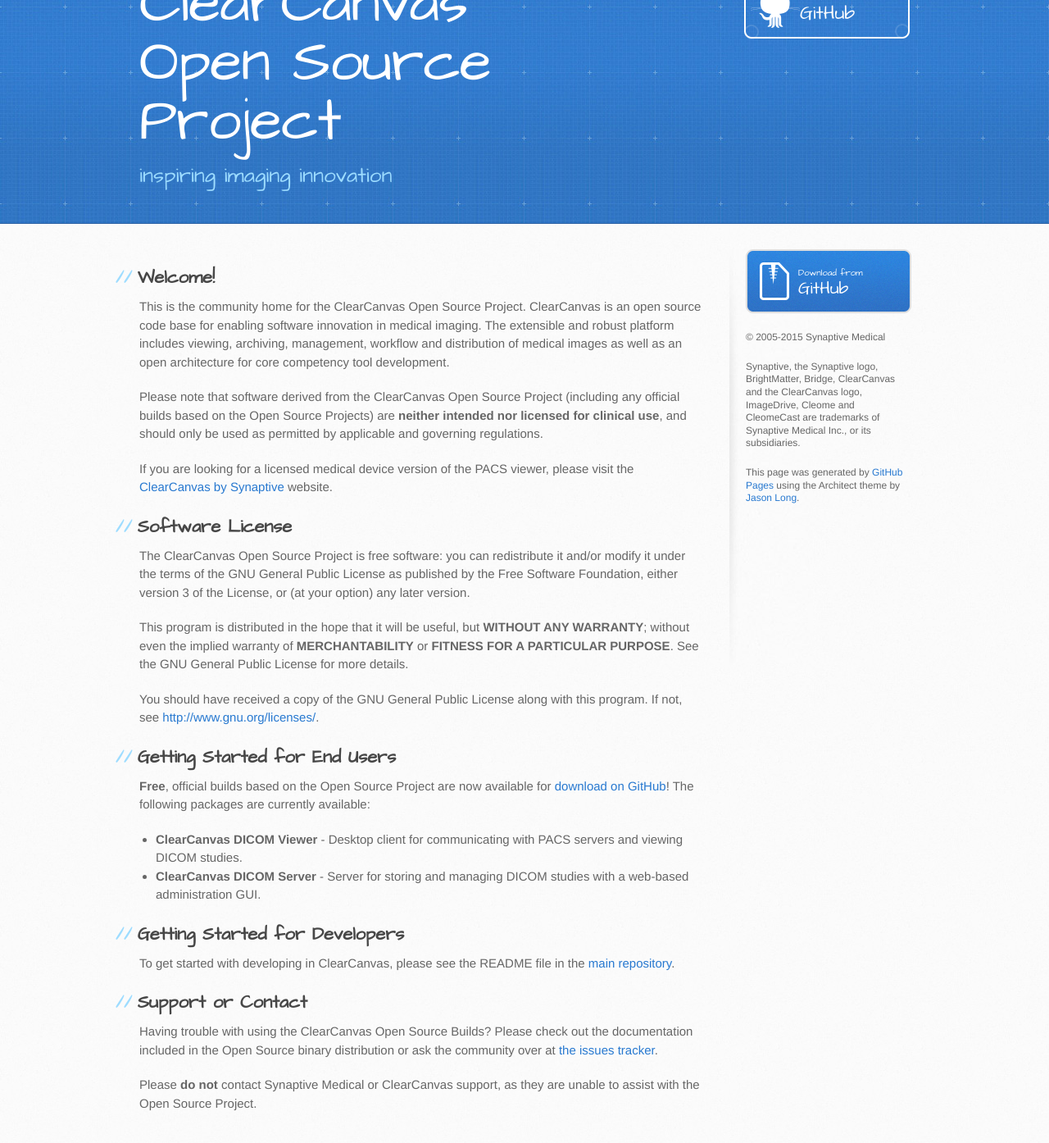
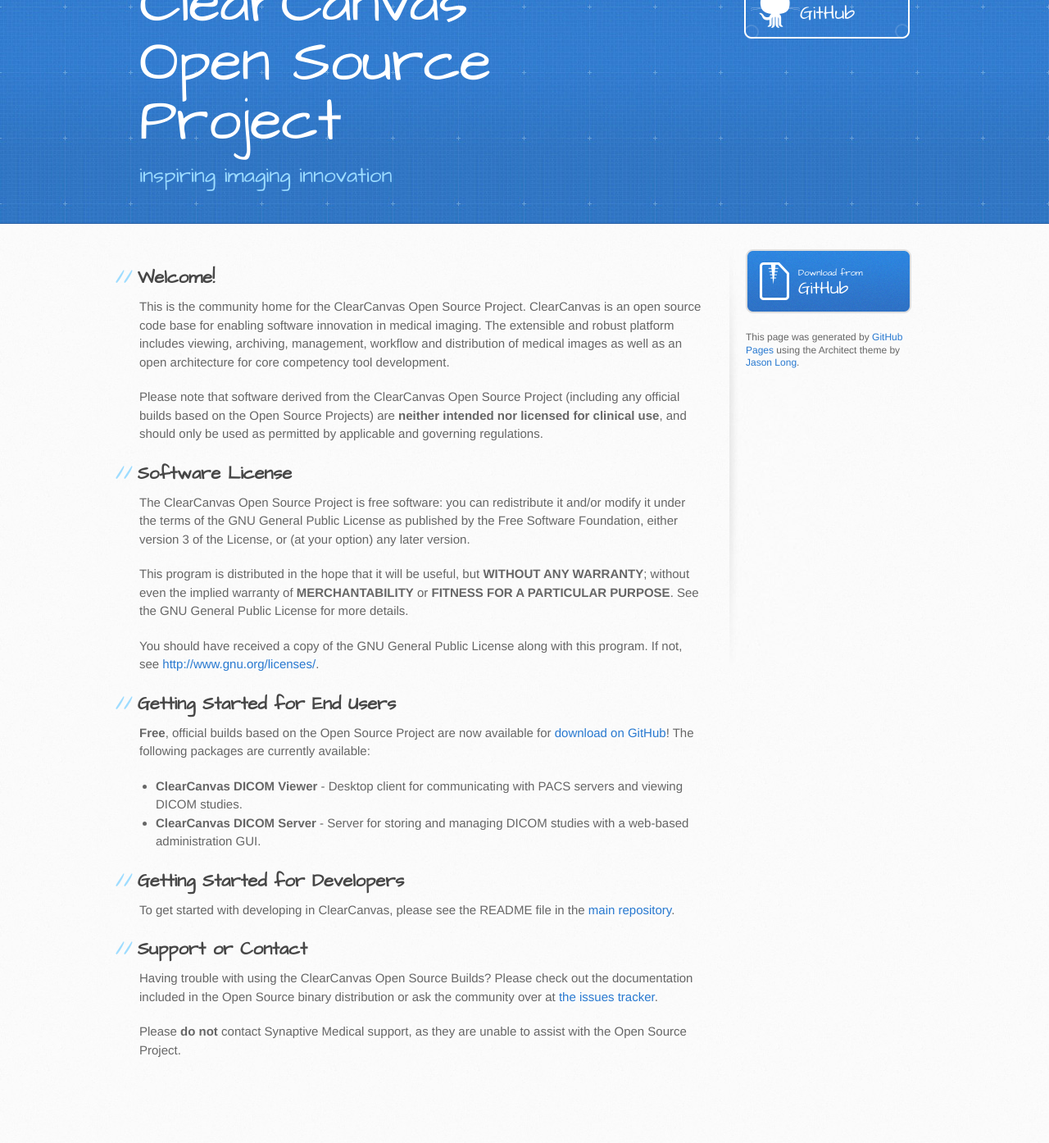
Before and after one commit to ClearCanvas/clearcanvas.github.io, a Jekyll site: the page built from index.md, in a window 1280 px wide and 1400 px high, scrolled down 72 px. Shown: the top 1394 px of the window at 82% size. Built offline with Jekyll 4.4.1, drawn with Linux system fonts in a browser that asks for light colours; our own code applies the rules of GitHub Pages for plain Markdown files; after the commit the page ends 1407 px from its top, so only the background shows below that.

Commit message:
Updated main page

```diff
--- a/_layouts/default.html
+++ b/_layouts/default.html
@@ -29,8 +29,6 @@
         </section>
         <aside id="sidebar">
           <a href="https://github.com/ClearCanvas/ClearCanvas/releases" class="button"><small>Download from</small> GitHub</a>
-          <p>© 2005-2015 Synaptive Medical</p>
-          <p>Synaptive, the Synaptive logo, BrightMatter, Bridge, ClearCanvas and the ClearCanvas logo, ImageDrive, Cleome and CleomeCast are trademarks of Synaptive Medical Inc., or its subsidiaries.</p>
           <p>This page was generated by <a href="https://pages.github.com">GitHub Pages</a> using the Architect theme by <a href="https://twitter.com/jasonlong">Jason Long</a>.</p>
         </aside>
       </div>
--- a/index.md
+++ b/index.md
@@ -7,8 +7,6 @@ layout: default
 This is the community home for the ClearCanvas Open Source Project. ClearCanvas is an open source code base for enabling software innovation in medical imaging. The extensible and robust platform includes viewing, archiving, management, workflow and distribution of medical images as well as an open architecture for core competency tool development.
 
 Please note that software derived from the ClearCanvas Open Source Project (including any official builds based on the Open Source Projects) are **neither intended nor licensed for clinical use**, and should only be used as permitted by applicable and governing regulations.
-
-If you are looking for a licensed medical device version of the PACS viewer, please visit the [ClearCanvas by Synaptive](http://www.clearcanvas.ca) website.
 
 ## Software License
 The ClearCanvas Open Source Project is free software: you can redistribute it and/or modify it under the terms of the GNU General Public License as published by the Free Software Foundation, either version 3 of the License, or (at your option) any later version.
@@ -29,4 +27,4 @@ To get started with developing in ClearCanvas, please see the README file in the
 ## Support or Contact
 Having trouble with using the ClearCanvas Open Source Builds? Please check out the documentation included in the Open Source binary distribution or ask the community over at [the issues tracker](https://github.com/ClearCanvas/ClearCanvas/issues).
 
-Please **do not** contact Synaptive Medical or ClearCanvas support, as they are unable to assist with the Open Source Project.
+Please **do not** contact Synaptive Medical support, as they are unable to assist with the Open Source Project.
```
Also changed, not shown: index.html (+17 -44 lines), 1 other file.
